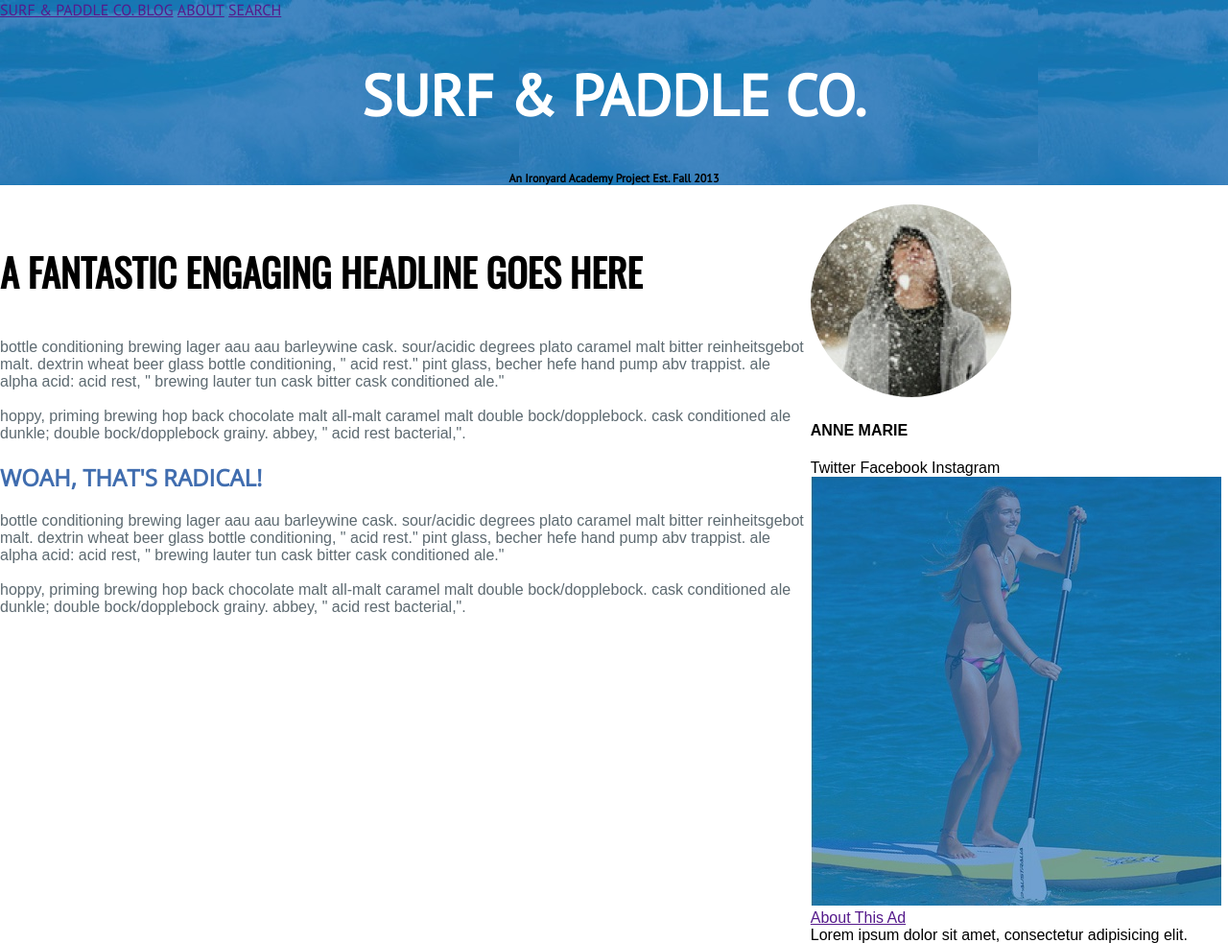
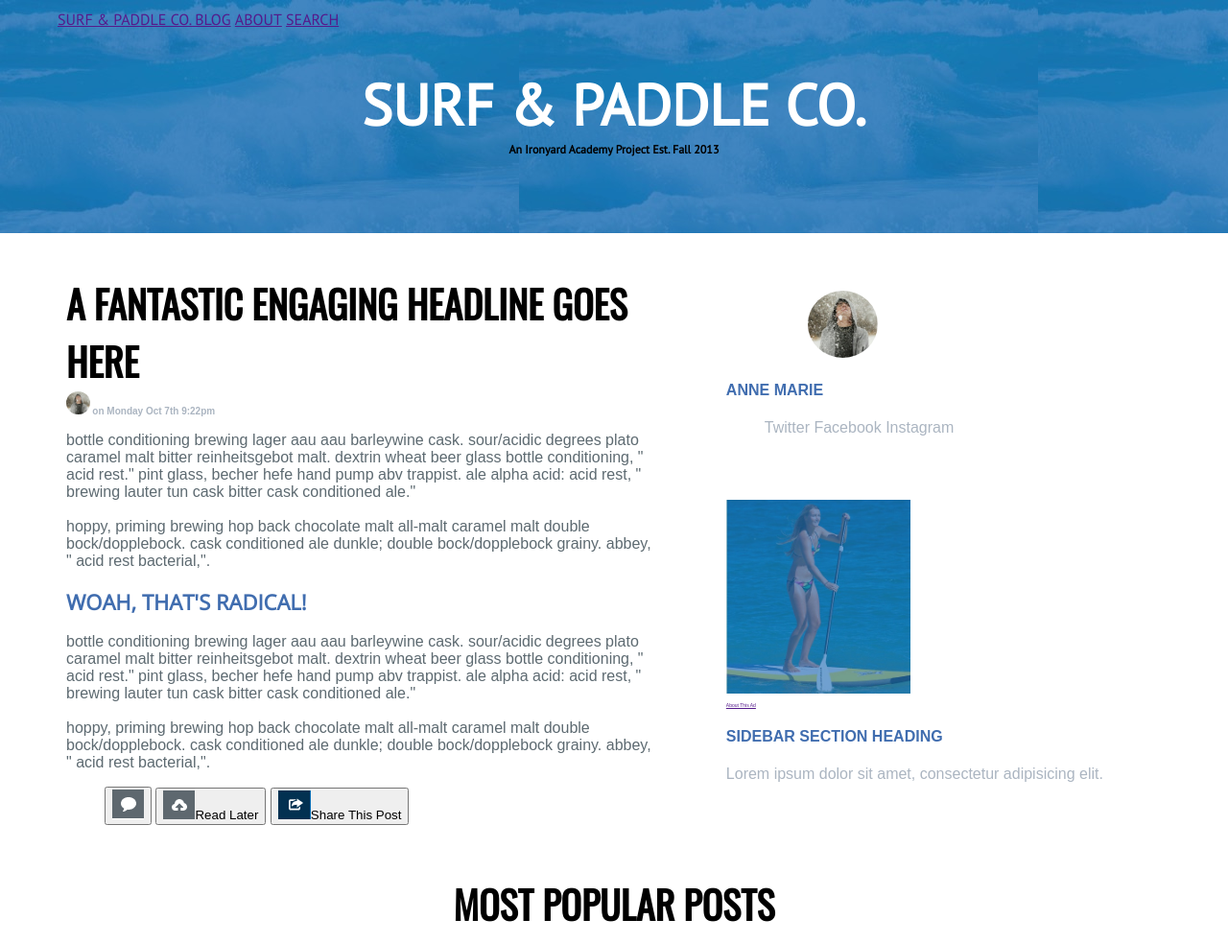
Before and after one commit to vstetter/SurfPaddle, a plain HTML site: page index.html in a window 1280 px wide. Shown: the top 983 px of the page at 96% size. Drawn offline with nearby package versions, Linux system fonts and the light colour scheme.

Commit message:
third commit

```diff
--- a/css/styles.css
+++ b/css/styles.css
@@ -7,23 +7,26 @@ body {
 header {
   background-image: url(../images/WaveBackground.jpg);
   display: block;
-  min-height: 25%;
+  min-height: 65%;
   font-family: 'PT Sans', sans-serif;
+  padding: 60px;
 }
 
 header > h1 {
   font-size: 60px;
   text-align: center;
   color: white;
+  margin-bottom: 0px;
 }
 
 header > h5 {
   font-size: 12px;
   text-align: center;
+  margin-top: 0px;
 }
 
-nav ul {
-  margin:0;
+header nav ul {
+  margin-top: -50px;
   padding:0;
   list-style-type: none;
 }
@@ -32,38 +35,87 @@ nav li {
   display: inline-block;
 }
 
+.mainsection {
+  margin: 10px auto;
+}
 article, aside {
-  float: left;
+  display: inline-block;
+  vertical-align: top;
+}
 
-}
 article {
-  width: 66%;
+  width: 48%;
+  padding: 0px 5px 2px 5px;
+  margin: 0px 5%;
 }
 aside {
-  width: 32%
+  width: 20%
+  margin: 0px 5%;
+  color:#ABB5C1;
 }
 
 article h1 {
   font-family: 'Oswald', sans-serif;
   font-size: 40px;
+  margin-bottom: 1px;
 }
 
 article h2 {
   font-family: 'Open Sans', sans-serif;
   color: #406DAF;
+  font-size: 22px;
 
+}
+
+.buttons.li {
+  display: inline-block;
+  vertical-align: top;
+}
+.NameDate {
+  font-size: 10px;
+  color: #ABB5C1;
+  margin-top: 2px;
+}
+
+.NameDate .CircleImage {
+  width: 4%;
 }
 
 article p {
   color: #5d6a71;
 }
 
-.AnneMarie {
-  align: center;
-}
 
 img.CircleImage {
   border-radius: 100%;
+  width: 17%;
+  align: center;
+
+}
+
+img.CircleImage2 {
+  border-radius: 100%;
+  width: 17%;
+  align: center;
+  margin: 50px 20% 0px 20%;
+
+}
+.SUPImage {
+  width: 45%;
+  margin-top: 50px;
+}
+
+.AboutAd {
+  font-size: 5px;
+}
+
+.SidebarSection {
+  font-size: 10px;
+
+}
+
+aside h4 {
+  color:#406DAF;
 }
 
 .PostHead {
@@ -80,11 +132,15 @@ img.CircleImage {
 
 img.PostImage {
   display: inline-block;
-  width: 23%;
+  vertical-align: top;
+  width: 24%;
+  margin: 0;
+  padding: 0;
+  border: 0;
 }
 
 footer {
   display: block;
-  background-color: blue;
+  background-color: #213752;
   min-height: 5%;
 }
--- a/index.html
+++ b/index.html
@@ -28,12 +28,13 @@
 
 <!--MAIN SECTION-->
 
-  <section>
+  <div class="mainsection">
 
 <!--LEFT COLUMN-->
 
     <article>
       <h1>A FANTASTIC ENGAGING HEADLINE GOES HERE</h1>
+      <h4 class="NameDate"><img class="CircleImage"src="images/ManinSnow.jpg" alt=".">  on <span>Monday Oct 7th 9:22pm</span></h4>
         <p>
         bottle conditioning brewing lager aau aau barleywine cask. sour/acidic degrees plato caramel malt bitter reinheitsgebot malt. dextrin wheat beer glass bottle conditioning, " acid rest." pint glass, becher hefe hand pump abv trappist. ale alpha acid: acid rest, " brewing lauter tun cask bitter cask conditioned ale."
         <br>
@@ -52,10 +53,10 @@
           <br>
         </p>
         <nav>
-          <ul>
-            <li></li>
-            <li></li>
-            <li></li>
+          <ul class="buttons">
+            <li><button name="Comments"><img src="images/CommentsButtonPic.png" alt=""><Read Comments</button></li>
+            <li><button name="ReadLater"><img src="images/ReadLaterButtonPic.png" alt="">Read Later</button></li>
+            <li><button name="Share"><img src="images/ShareButtonPic.png" alt="">Share This Post</button></li>
           </ul>
         </nav>
     </article>
@@ -63,8 +64,8 @@
 <!--RIGHT COLUMN SIDEBAR-->
 
     <aside>
-      <div class="AnneMarie">
-        <img class="CircleImage"src="images/ManinSnow.jpg" alt=".">
+
+        <img class="CircleImage2"src="images/ManinSnow.jpg" alt=".">
         <h4>ANNE MARIE</h4>
         <nav>
           <ul>
@@ -73,16 +74,17 @@
             <li>Instagram</li>
           </ul>
         </nav>
-      </div>
-      <div class="SUPimage">
-        <img src="images/SUPGal.jpg" alt=".">
-        <a href="">About This Ad</a>
-      </div>
 
-      Lorem ipsum dolor sit amet, consectetur adipisicing elit. Sed at facilis nulla fugiat temporibus, tempore amet accusamus suscipit totam ullam repellat ipsum nemo eius tempora ex dicta tenetur reprehenderit eligendi?
+
+        <img class="SUPImage"src="images/SUPGal.jpg" alt=".">
+        <p class="AboutAd"><a href="">About This Ad</a></p>
+        <p class="SidebarSection">
+          <h4>SIDEBAR SECTION HEADING</h4>
+          Lorem ipsum dolor sit amet, consectetur adipisicing elit.</p>
+
 
     </aside>
-  </section>
+
 
 <!--END OF MAIN SECTION-->
 
```
Also changed, not shown: images/CommentsButtonPic.png (added), images/ReadLaterButtonPic.png (added), images/ShareButtonPic.png (added), 1 other file.
